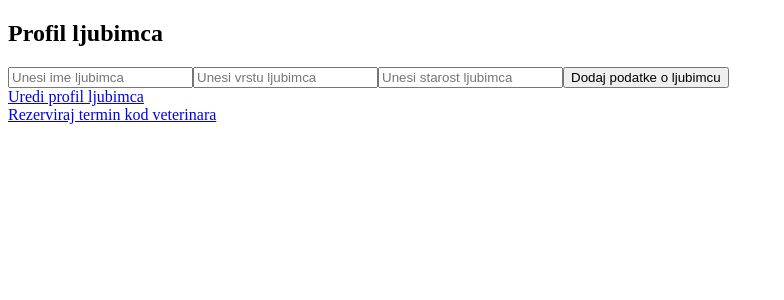
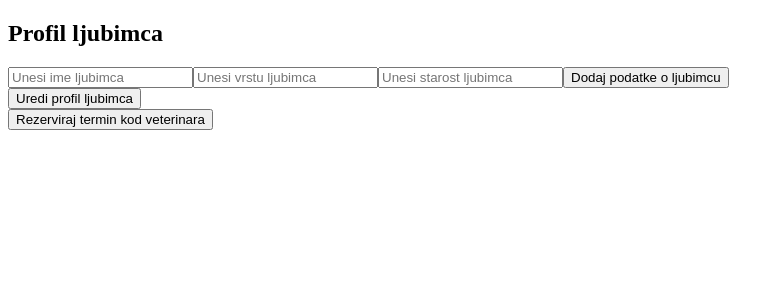
Before and after one commit to shlazaric/frontend, a Vue app in the folder vetdoc/: page /pet-profile in a window 1280 px wide. Shown: the top 300 px of the page, without its empty margins (0-784 px from the left). Built offline with nearby package versions, Linux system fonts and the light colour scheme.

Commit message:
Update PetProfileForm

```diff
--- a/vetdoc/src/components/PetProfileForm.vue
+++ b/vetdoc/src/components/PetProfileForm.vue
@@ -12,9 +12,13 @@
 
       <p v-if="errorMessage" style="color: red;">{{ errorMessage }}</p>
       <p v-if="successMessage" style="color: green;">{{ successMessage }}</p>
-
-      <router-link to="/edit-pet">Uredi profil ljubimca</router-link><br>
-      <router-link to="/book-appointment">Rezerviraj termin kod veterinara</router-link>
+      <router-link to="/pet-profile">
+      <button>Uredi profil ljubimca</button>
+    </router-link>
+    <br />
+    <router-link to="/appointment-booking">
+      <button>Rezerviraj termin kod veterinara</button>
+    </router-link>
     </div>
   </template>
 
@@ -36,7 +40,7 @@
           this.errorMessage = 'Molimo popunite sva polja!';
         } else {
           this.errorMessage = '';
-          this.successMessage = 'Podaci su uspešno sačuvani!';
+          this.successMessage = 'Podaci su uspješno sačuvani!';
 
           // Reset formu
           this.name = '';
```
